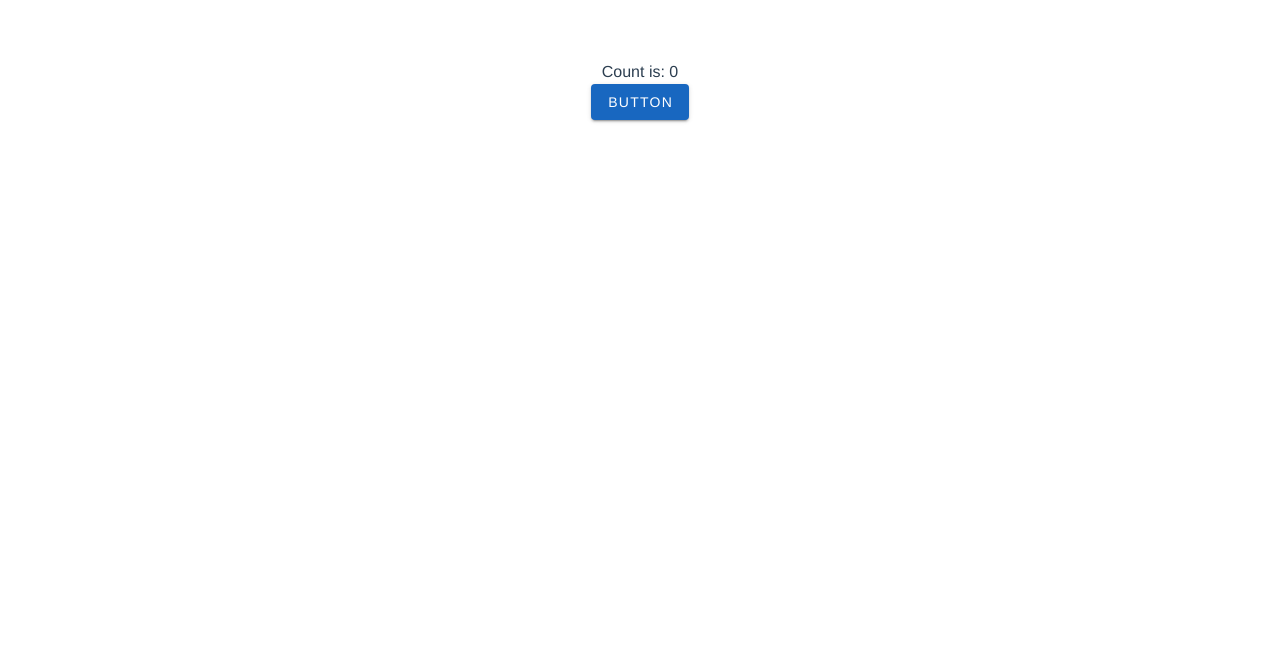
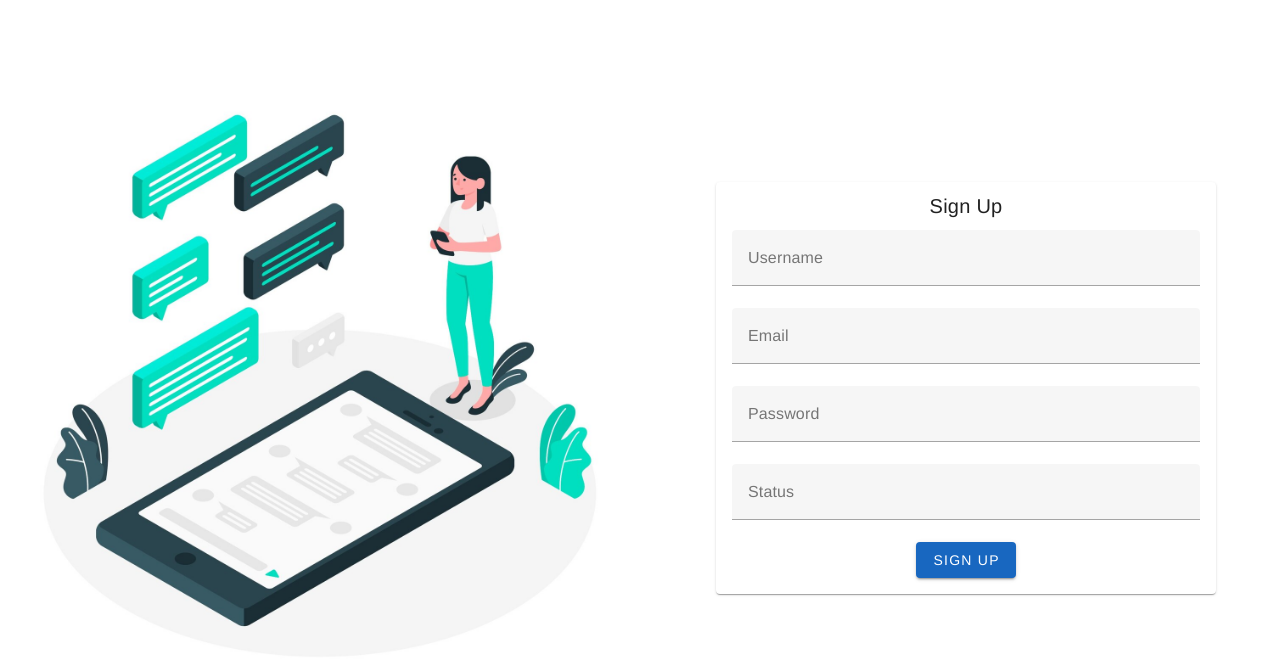
Before and after one commit to ashok-virat/vue3-chat, a Vue app: page / in a window 1280 px wide. Shown: the top 666 px of the page. Built offline with nearby package versions, Linux system fonts and the light colour scheme.

Commit message:
signup form added

```diff
--- a/src/App.vue
+++ b/src/App.vue
@@ -20,6 +20,5 @@ export default {
   -moz-osx-font-smoothing: grayscale;
   text-align: center;
   color: #2c3e50;
-  margin-top: 60px;
 }
 </style>
--- a/src/components/SignupForm.vue
+++ b/src/components/SignupForm.vue
@@ -1,24 +1,75 @@
 
 <template>
-  <div>
-    <p>Count is: {{ count }}</p>
-    <v-btn @click="increment" color="primary"> Button </v-btn>
-  </div>
+  <v-container class="signup-form" fluid>
+    <v-row justify="center" align="center" class="signup-form-row">
+      <v-col cols="6">
+        <img src="../../public/chat.jpeg" alt="Chat Image" class="image" />
+      </v-col>
+      <v-col cols="6">
+        <v-card class="mx-auto" max-width="500">
+          <v-card-title class="headline">Sign Up</v-card-title>
+          <v-card-text>
+            <v-form @submit.prevent="submitForm">
+              <v-text-field
+                v-model="userForm.username"
+                label="Username"
+                required
+              ></v-text-field>
+              <v-text-field
+                v-model="userForm.email"
+                label="Email"
+                type="email"
+                required
+              ></v-text-field>
+              <v-text-field
+                v-model="userForm.password"
+                label="Password"
+                type="password"
+                required
+              ></v-text-field>
+              <v-text-field
+                v-model="userForm.status"
+                label="Status"
+                required
+              ></v-text-field>
+              <v-btn type="submit" color="primary">Sign Up</v-btn>
+            </v-form>
+          </v-card-text>
+        </v-card>
+      </v-col>
+    </v-row>
+  </v-container>
 </template>
 
 <script setup>
 import { ref, onMounted } from "vue";
 
-// reactive state
-const count = ref(0);
+const userForm = ref({
+  username: "",
+  email: "",
+  password: "",
+  status: "",
+});
 
-// functions that mutate state and trigger updates
-function increment() {
-  count.value++;
-}
+const submitForm = () => {
+  console.log(userForm.value);
+};
 
 // lifecycle hooks
 onMounted(() => {
-  console.log(`The initial count is ${count.value}.`);
+  console.log("mounted");
 });
 </script>
+
+<style scoped>
+.image {
+  max-width: 100%;
+  height: auto;
+}
+.signup-form {
+  padding: 0px;
+}
+.signup-form-row {
+  height: 100vh;
+}
+</style>
```
Also changed, not shown: public/chat.jpeg (added).
